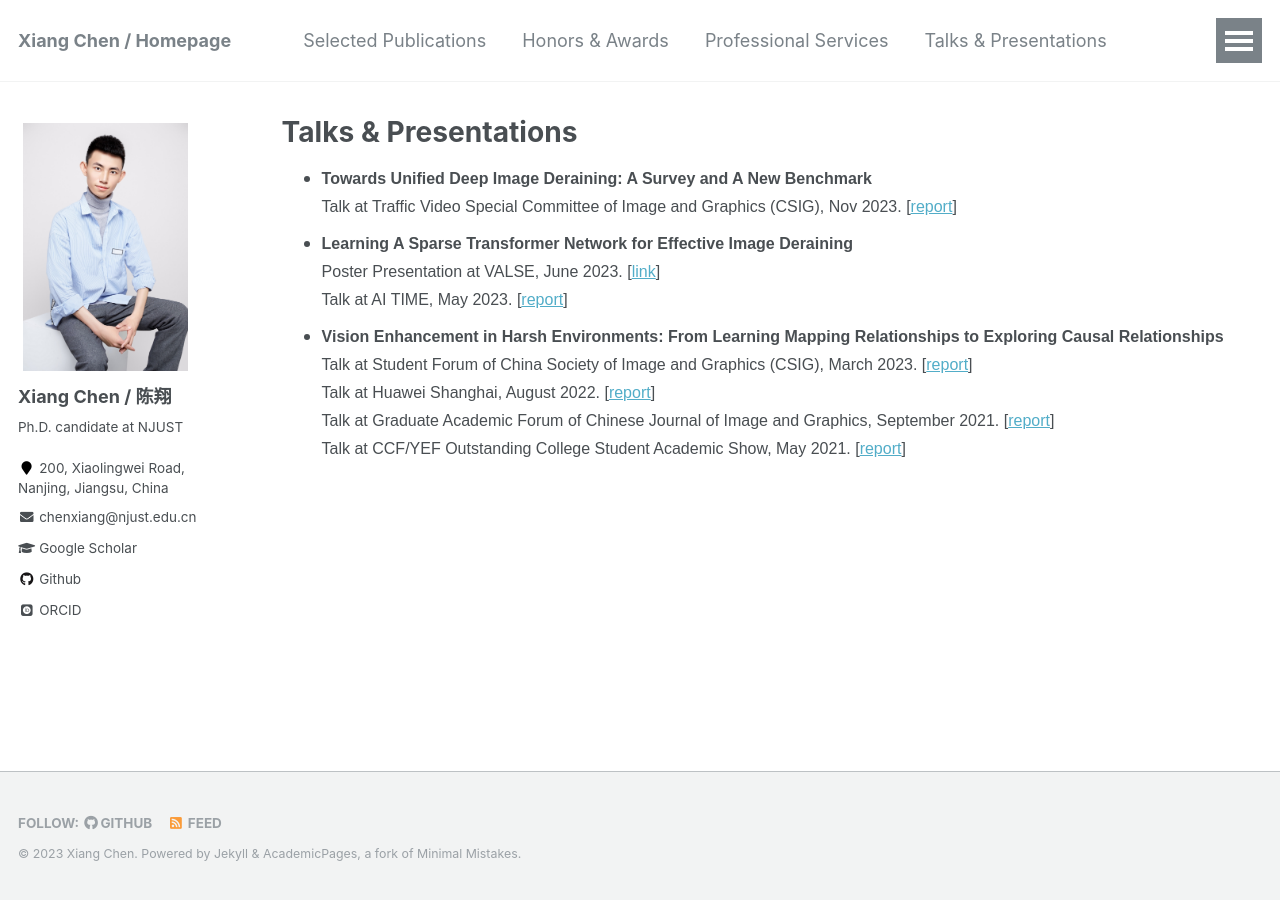
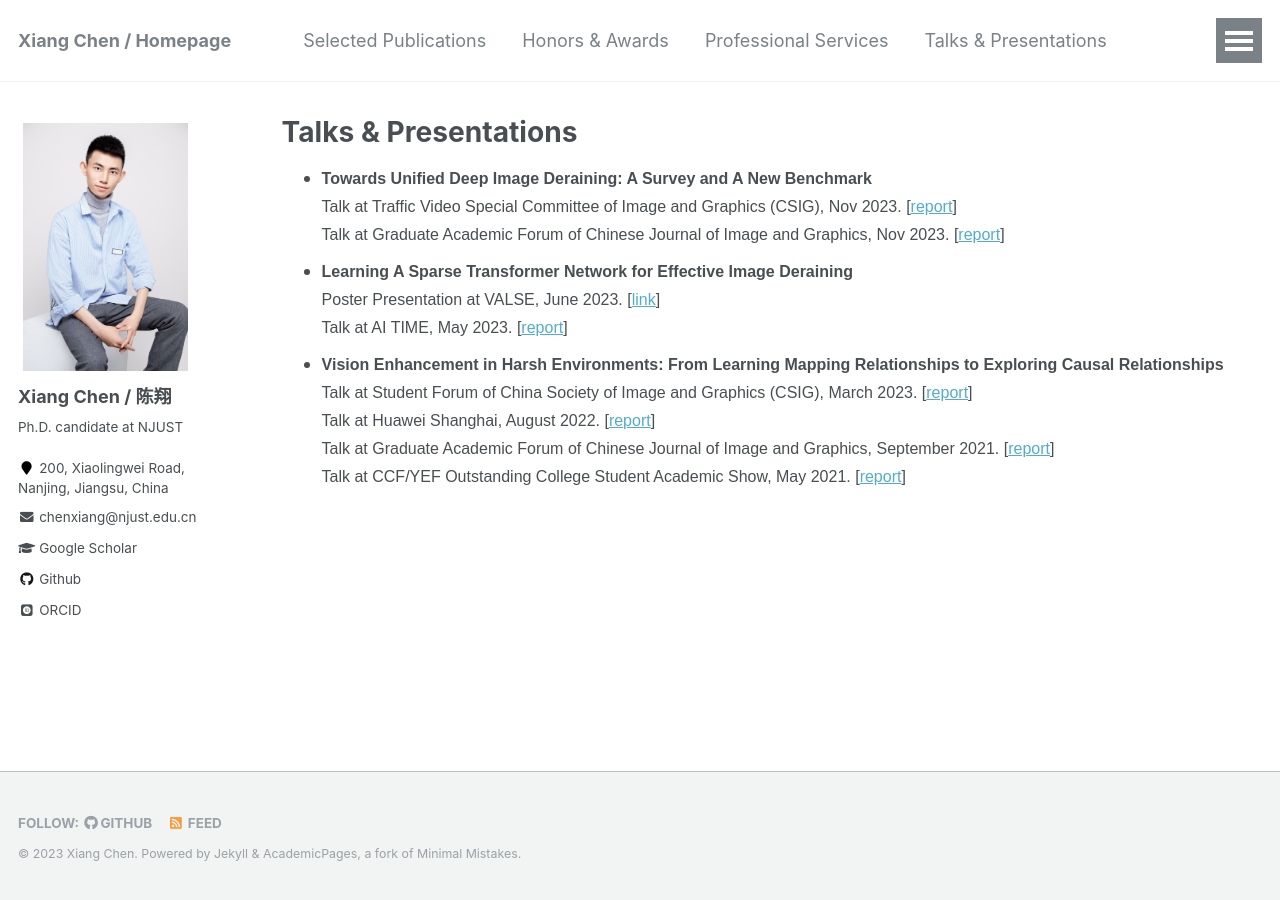
Before and after one commit to cschenxiang/cschenxiang.github.io, a Jekyll site: the page built from _pages/talks.html, in a window 1280 px wide. Built offline with Jekyll 4.4.1, drawn with Linux system fonts in a browser that asks for light colours; some web fonts are replaced.

Commit message:
Update talks.html

```diff
--- a/_pages/talks.html
+++ b/_pages/talks.html
@@ -9,6 +9,7 @@ author_profile: true
 <li> <p style="margin-left: 0px; line-height: 150%; margin-top: 0px; margin-bottom: 0px;"><font face="Arial" size="3"><meta charset="utf-8">
 <strong> Towards Unified Deep Image Deraining: A Survey and A New Benchmark </strong> <br>
 Talk at Traffic Video Special Committee of Image and Graphics (CSIG), Nov 2023. [<a href="https://mp.weixin.qq.com/s/OL4DIqSd62_vbUvFyu-uDg" target="_blank">report</a>]<br>
+Talk at Graduate Academic Forum of Chinese Journal of Image and Graphics, Nov 2023. [<a href="http://www.cjig.cn/jig/ch/reader/view_news.aspx?id=20231115150215001" target="_blank">report</a>]<br>
 </font> </p> </li>
 
 <li> <p style="margin-left: 0px; line-height: 150%; margin-top: 0px; margin-bottom: 0px;"><font face="Arial" size="3"><meta charset="utf-8">
```
